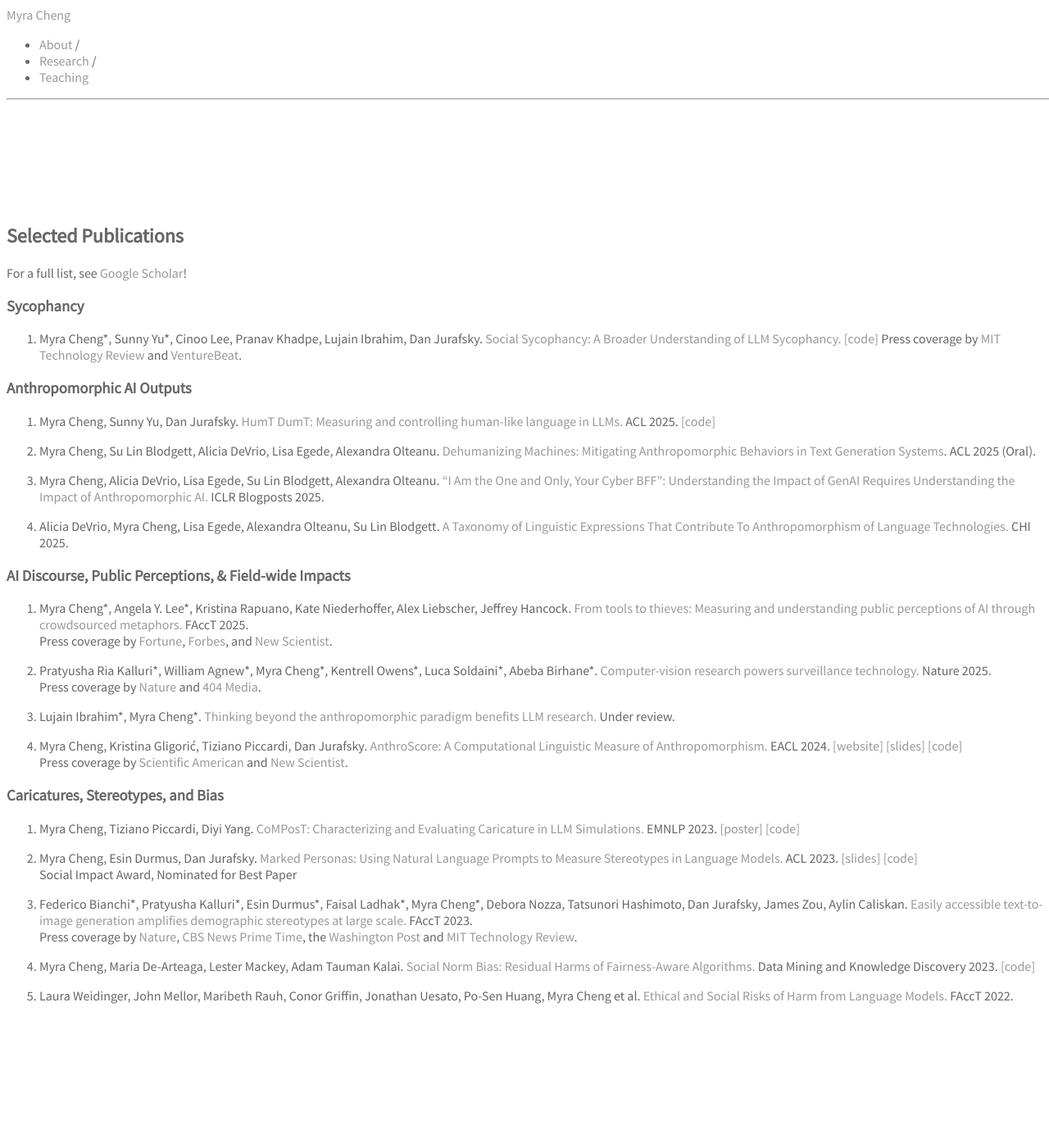
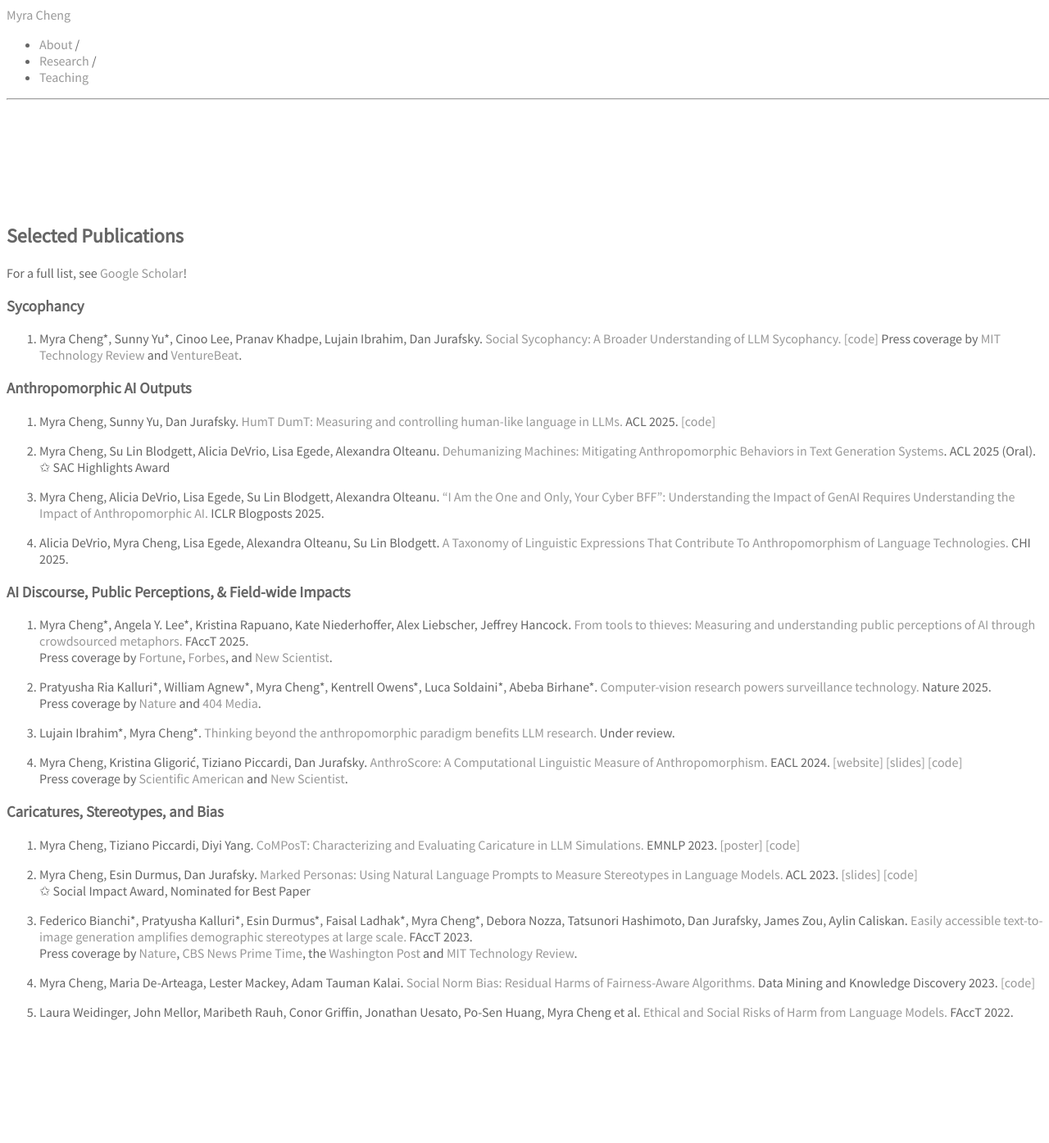
Before and after one commit to myracheng/myracheng.github.io, a Jekyll site: the page built from research.md, in a window 1280 px wide. Shown: the whole page at 82% size. Built offline with Jekyll 4.4.1, drawn with Linux system fonts in a browser that asks for light colours; some web fonts are replaced; our own code applies the rules of GitHub Pages for plain Markdown files.

Commit message:
Update research.md

```diff
--- a/research.md
+++ b/research.md
@@ -10,6 +10,7 @@ For a full list, see [Google Scholar](https://scholar.google.com/citations?user=
 2. Myra Cheng, Sunny Yu, Dan Jurafsky. [HumT DumT: Measuring and controlling human-like language in LLMs.](https://www.arxiv.org/pdf/2502.13259) ACL 2025. <span class="subline">[[code]](https://github.com/myracheng/humtdumt)</span>
 
 3. Myra Cheng, Su Lin Blodgett,  Alicia DeVrio, Lisa Egede, Alexandra Olteanu. [Dehumanizing Machines: Mitigating Anthropomorphic Behaviors in Text Generation Systems](https://arxiv.org/pdf/2502.14019). ACL 2025 (Oral).
+<span class="subline">✩ SAC Highlights Award</span>
 
 4. Myra Cheng, Alicia DeVrio, Lisa Egede, Su Lin Blodgett, Alexandra Olteanu. ["I Am the One and Only, Your Cyber BFF": Understanding the Impact of GenAI Requires Understanding the Impact of Anthropomorphic AI.](https://iclr-blogposts.github.io/2025/blog/anthropomorphic-ai/) ICLR Blogposts 2025.
 
@@ -33,7 +34,7 @@ Press coverage by [Scientific American](https://www.scientificamerican.com/artic
 12. Myra Cheng, Tiziano Piccardi, Diyi Yang. [CoMPosT: Characterizing and Evaluating Caricature in LLM Simulations.](https://arxiv.org/pdf/2310.11501.pdf) EMNLP 2023. <span class="subline">[[poster]](compost_poster.pdf) [[code]](https://github.com/myracheng/lm_caricature)</span>
 
 13. Myra Cheng, Esin Durmus, Dan Jurafsky. [Marked Personas: Using Natural Language Prompts to Measure Stereotypes in Language Models.](https://arxiv.org/pdf/2305.18189.pdf) ACL 2023. <span class="subline">[[slides]](marked_slides.pdf)  [[code]](https://github.com/myracheng/markedpersonas)</span>
-<span class="subline">Social Impact Award, Nominated for Best Paper</span>
+<span class="subline">✩ Social Impact Award, Nominated for Best Paper</span>
 
 14. Federico Bianchi\*, Pratyusha Kalluri\*, Esin Durmus\*, Faisal Ladhak\*, Myra Cheng\*, Debora Nozza, Tatsunori Hashimoto, Dan Jurafsky, James Zou, Aylin Caliskan. [Easily accessible text-to-image generation amplifies demographic stereotypes at large scale.](https://arxiv.org/pdf/2211.03759.pdf) FAccT 2023.
 <span  class="subline">Press coverage by [Nature](https://www.nature.com/articles/d41586-024-00674-9), [CBS News Prime Time](https://www.youtube.com/watch?v=0KFJf9QqfCw), the [Washington Post](https://www.washingtonpost.com/technology/interactive/2023/ai-generated-images-bias-racism-sexism-stereotypes/) and [MIT Technology Review](https://www.technologyreview.com/2023/03/22/1070167/these-news-tool-let-you-see-for-yourself-how-biased-ai-image-models-are/).</span>
```
